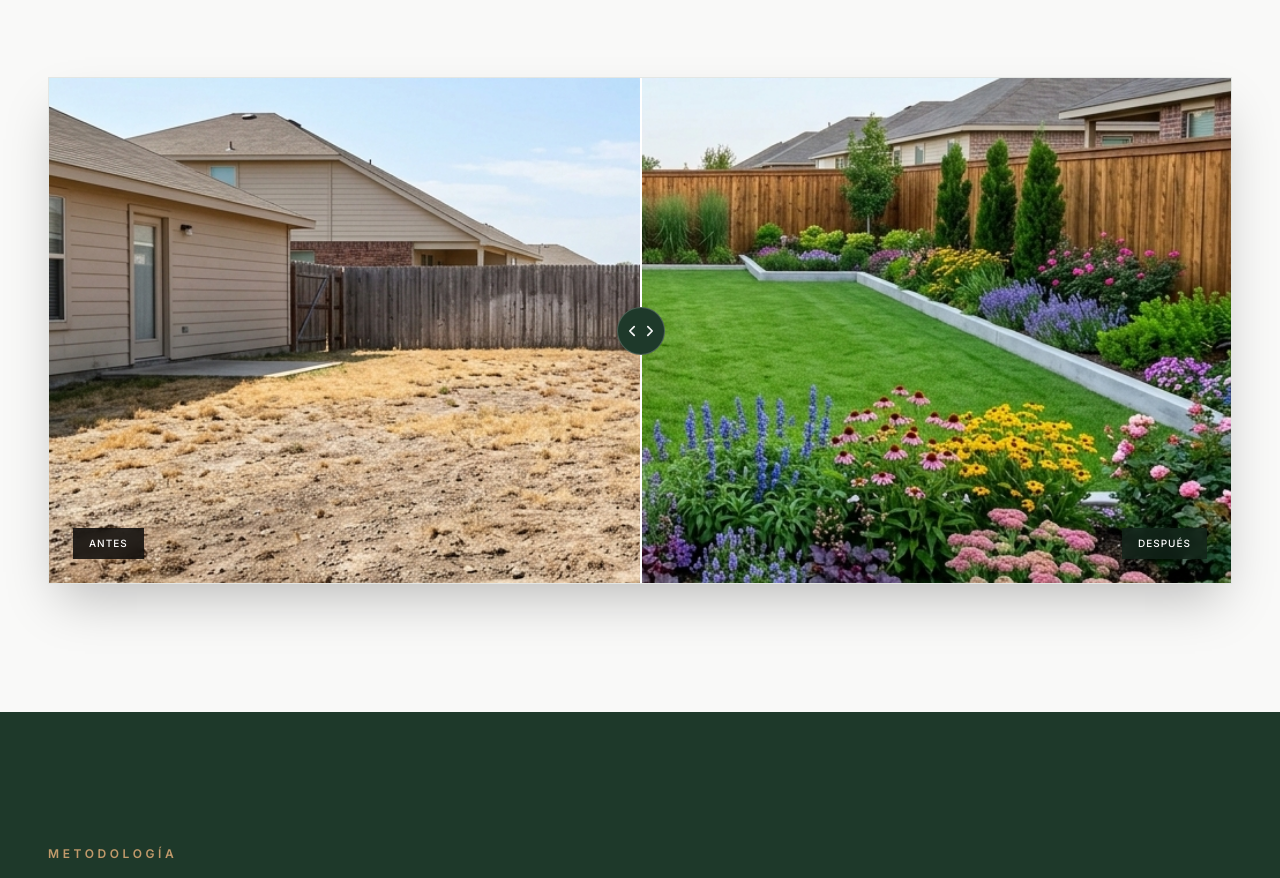
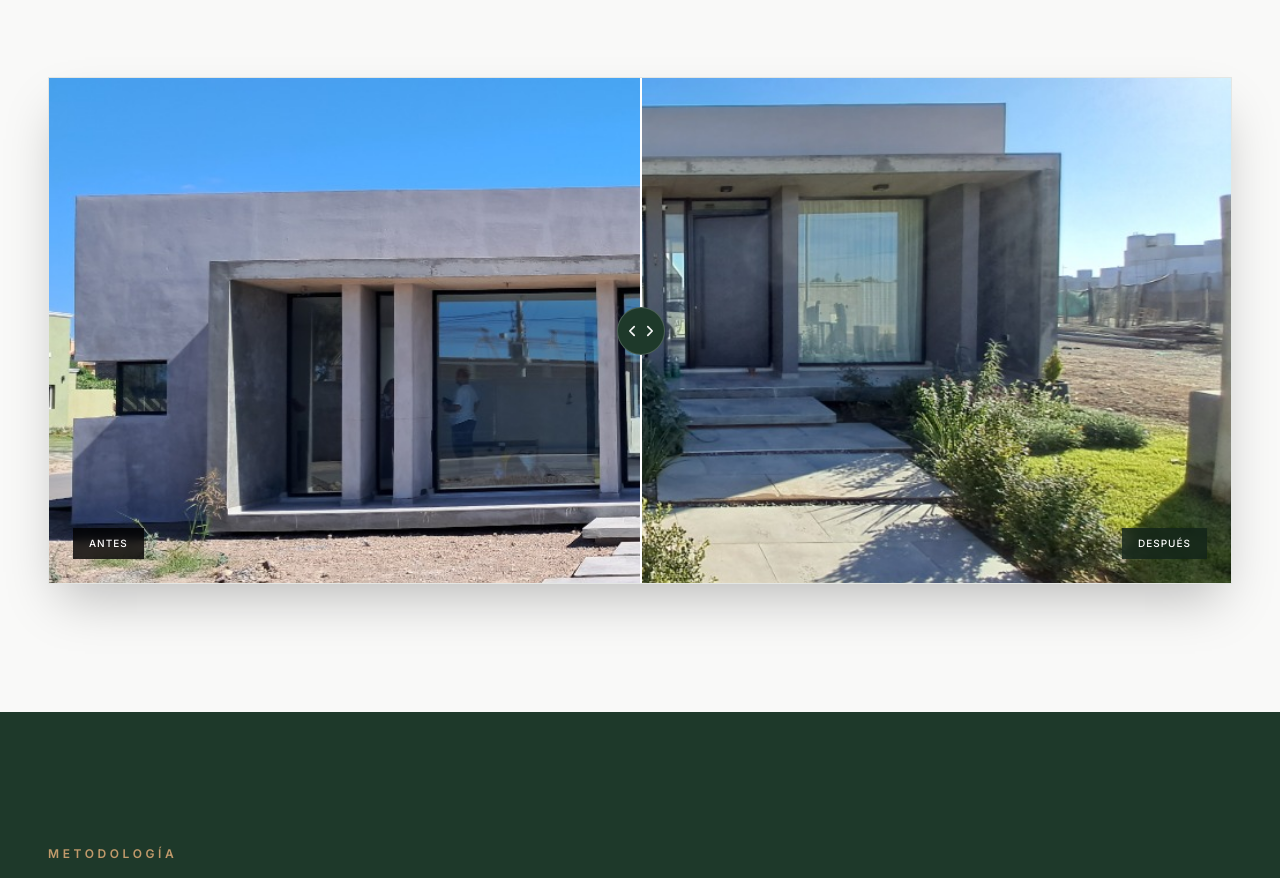
Before and after one commit to dvidanas/908-viverozen-demo, a website built with Vite: page index.html in a window 1280 px wide. Shown: the part 1107-1985 px from the top of the page. Built offline with nearby package versions, Linux system fonts and the light colour scheme.

Commit message:
feat: update before and after transformation images in Zen slider

```diff
--- a/index.html
+++ b/index.html
@@ -189,12 +189,12 @@
         <div id="before-after-slider" class="before-after-container w-full h-full" style="--slider-pos: 50%;">
 
           <!-- After Image (Background) -->
-          <img src="images/despues_transformacion.png" class="absolute inset-0 w-full h-full object-cover" alt="Después: Jardín Zen finalizado con diseño minimalista contemporáneo">
+          <img src="images/despues_transformacion.jpg" class="absolute inset-0 w-full h-full object-cover" alt="Después: Jardín Zen finalizado con diseño minimalista contemporáneo">
           <div class="absolute bottom-6 right-6 z-20 bg-botanico-dark/80 backdrop-blur-sm text-white text-[10px] tracking-widest uppercase px-4 py-2 font-medium">Después</div>
 
           <!-- Before Image (Overlay clipped with clip-path) -->
           <div class="before-image-clip absolute inset-0 w-full h-full">
-            <img src="images/antes_transformacion.png" class="absolute inset-0 w-full h-full object-cover" alt="Antes: Patio exterior seco, árido y sin vida">
+            <img src="images/antes_transformacion.jpg" class="absolute inset-0 w-full h-full object-cover" alt="Antes: Patio exterior seco, árido y sin vida">
             <div class="absolute bottom-6 left-6 z-20 bg-black/80 backdrop-blur-sm text-white text-[10px] tracking-widest uppercase px-4 py-2 font-medium">Antes</div>
           </div>
 
```
Also changed, not shown: images/antes_transformacion.jpg (added), images/antes_transformacion.png (deleted), images/despues_transformacion.jpg (added), images/despues_transformacion.png (deleted).
